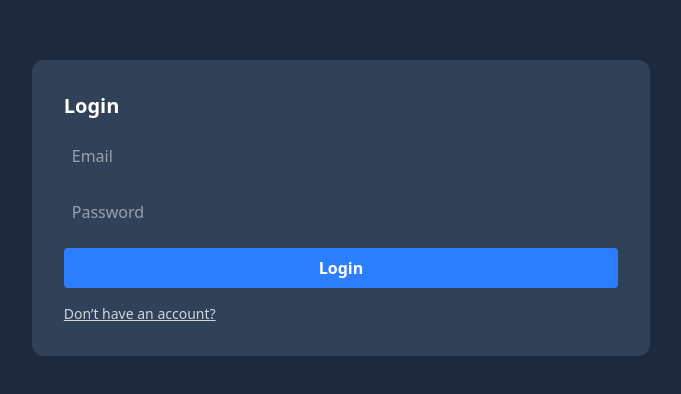
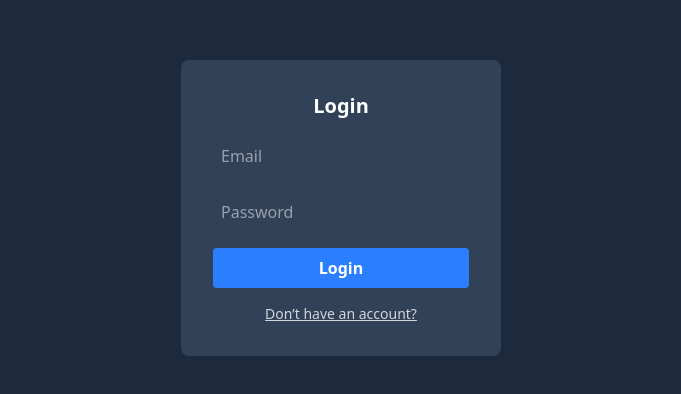
Before and after one commit to Sath-yaa/Sathya-todo, a React (Vite) app in the folder f/: page / in a window 1280 px wide. Shown: the part 192-586 px from the top of the page, without its empty margins (299-980 px from the left). Built offline with nearby package versions, Linux system fonts and the light colour scheme.

Commit message:
Update Login.jsx

```diff
--- a/f/src/pages/Login.jsx
+++ b/f/src/pages/Login.jsx
@@ -4,36 +4,56 @@ import API from "../api";
 
 export default function Login() {
   const [form, setForm] = useState({ email: "", password: "" });
+  const [loading, setLoading] = useState(false);
+  const [error, setError] = useState("");
   const navigate = useNavigate();
 
   const handleLogin = async () => {
-    const res = await API.post("/users/login", form);
-    localStorage.setItem("user", JSON.stringify(res.data));
-    navigate("/todo");
+    setLoading(true);
+    setError("");
+    try {
+      const res = await API.post("/users/login", form);
+      localStorage.setItem("user", JSON.stringify(res.data));
+      navigate("/todo");
+    } catch (err) {
+      setError(err?.response?.data?.message || "Login failed");
+    } finally {
+      setLoading(false);
+    }
   };
 
   return (
     <div className="h-screen flex items-center justify-center bg-slate-800 text-white">
-      <div className="bg-slate-700 p-8 rounded-xl space-y-4">
-        <h2 className="text-xl font-bold">Login</h2>
+      <div className="bg-slate-700 p-8 rounded-lg space-y-4 w-80">
+        <h2 className="text-xl font-bold text-center">Login</h2>
         <input
-          className="w-full p-2 rounded"
+          className="w-full p-2 rounded text-white"
           placeholder="Email"
           onChange={(e) => setForm({ ...form, email: e.target.value })}
         />
         <input
           type="password"
-          className="w-full p-2 rounded"
+          className="w-full p-2 rounded text-white"
           placeholder="Password"
           onChange={(e) => setForm({ ...form, password: e.target.value })}
         />
+
+        {error && (
+          <div className="text-red-400 text-sm text-center">{error}</div>
+        )}
+
         <button
-          className="bg-blue-500 w-full p-2 rounded text-white font-bold"
+          className="bg-blue-500 w-full p-2 rounded text-white font-bold disabled:opacity-50"
           onClick={handleLogin}
+          disabled={loading}
         >
-          Login
+          {loading ? "Logging in..." : "Login"}
         </button>
-        <p onClick={() => navigate("/register")} className="cursor-pointer underline text-sm text-gray-300">
+
+        <p
+          onClick={() => navigate("/register")}
+          className="cursor-pointer underline text-sm text-gray-300 text-center"
+        >
           Don’t have an account?
         </p>
       </div>
```
